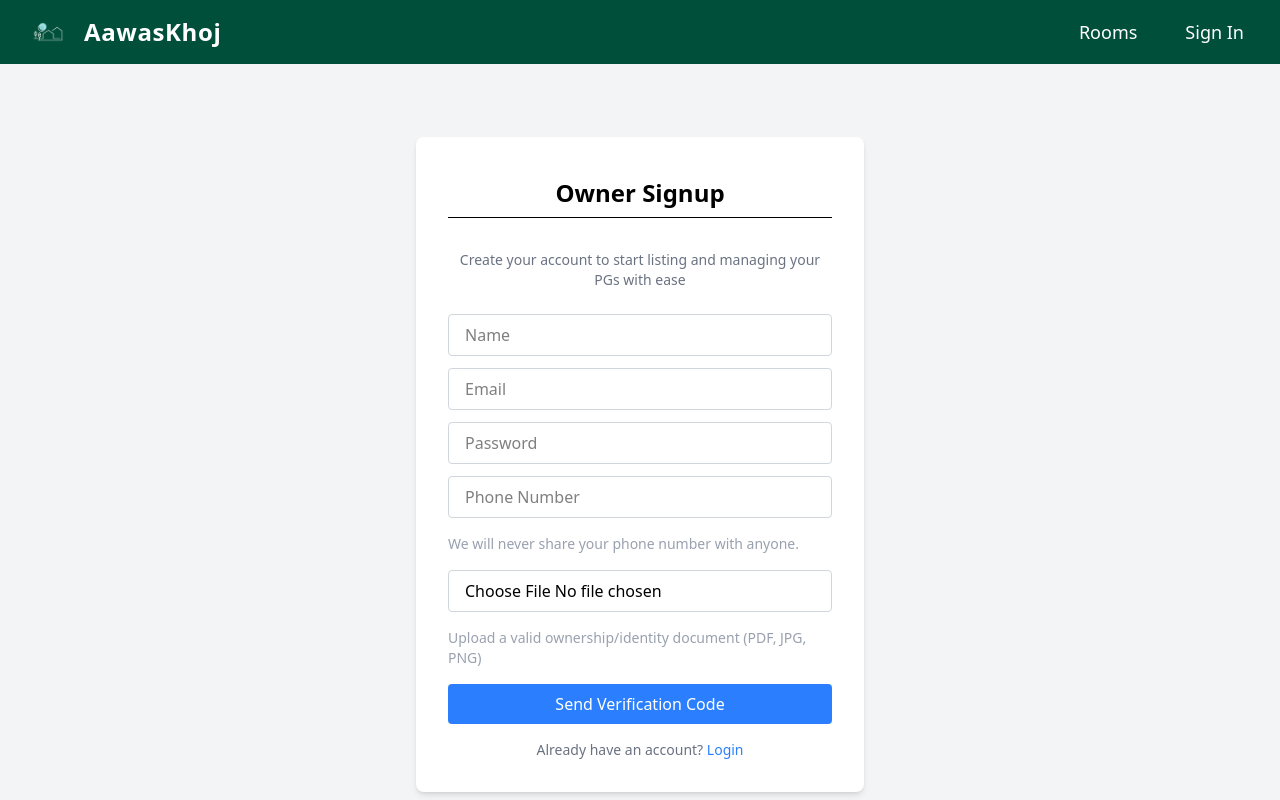
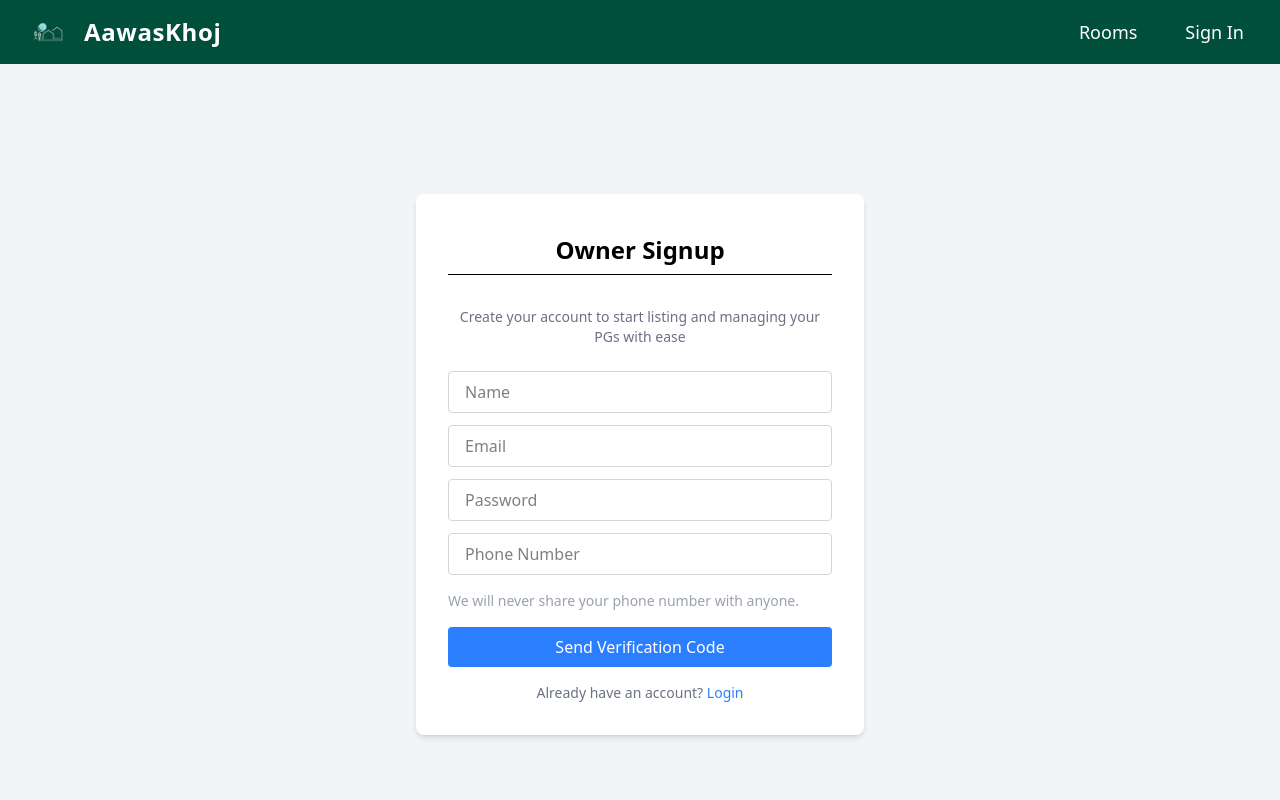
Before and after one commit to arpitjoshi24/Aawas-khoj, a React (Vite) app in the folder Frontend/: page /signup in a window 1280 px wide. Shown: the top 800 px of the page. Built offline with nearby package versions, Linux system fonts and the light colour scheme.

Commit message:
Updates before submission

```diff
--- a/Frontend/src/pages/OwnerSignup.jsx
+++ b/Frontend/src/pages/OwnerSignup.jsx
@@ -10,28 +10,21 @@ export default function OwnerSignup() {
   const [stage, setStage] = useState('enterEmail');
   const [message, setMessage] = useState('');
   const [loading, setLoading] = useState(false);
-const [document, setDocument] = useState(null);
 
   const navigate = useNavigate();
 
   const handleSendCode = async () => {
-  if (!email || !name || !password || !phone || !document) {
-    setMessage('Please fill in all fields including document');
+    if (!email || !name || !password || !phone) {
+      setMessage('Please fill in all fields');
       return;
     }
 
     setLoading(true);
     try {
-    const formData = new FormData();
-    formData.append('email', email);
-    formData.append('name', name);
-    formData.append('password', password);
-    formData.append('phone', phone);
-    formData.append('document', document);
-
       const res = await fetch('http://localhost:5000/request-verification', {
         method: 'POST',
-      body: formData
+        headers: { 'Content-Type': 'application/json' },
+        body: JSON.stringify({ email, name, password, phone })
       });
 
       const data = await res.json();
@@ -60,7 +53,6 @@ const [document, setDocument] = useState(null);
       const data = await res.json();
       if (data.verified) {
         navigate('/login');
-
       } else {
         setMessage(data.message);
       }
@@ -77,8 +69,8 @@ const [document, setDocument] = useState(null);
         {stage === 'enterEmail' ? (
           <>
             <h2 className="text-2xl font-semibold py-2 mb-8 text-center border-b-1">Owner Signup</h2>
-            {/* <h3 className='text-xl mb-1 text-center'>Welcome to AawasKhoj</h3> */}
             <p className="text-sm text-gray-500 mb-6 text-center">Create your account to start listing and managing your PGs with ease</p>
+
             <input
               type="text"
               placeholder="Name"
@@ -114,16 +106,6 @@ const [document, setDocument] = useState(null);
             <p className="text-sm text-gray-400 mb-4">
               We will never share your phone number with anyone.
             </p>
-            <input
-  type="file"
-  accept=".pdf,.jpg,.jpeg,.png"
-  onChange={e => setDocument(e.target.files[0])}
-  className="w-full mb-4 px-4 py-2 border border-gray-300 rounded focus:outline-none focus:ring-2 focus:ring-blue-400"
-/>
-<p className="text-sm text-gray-400 mb-4">
-  Upload a valid ownership/identity document (PDF, JPG, PNG)
-</p>
-
 
             <button
               onClick={handleSendCode}
@@ -132,6 +114,7 @@ const [document, setDocument] = useState(null);
             >
               {loading ? 'Sending...' : 'Send Verification Code'}
             </button>
+
             <p className="mt-4 text-sm text-center text-gray-500">
               Already have an account? <a href="./login" className="text-blue-500 hover:underline">Login</a>
             </p>
```
Lines whose indentation alone changed are shown as unchanged.
